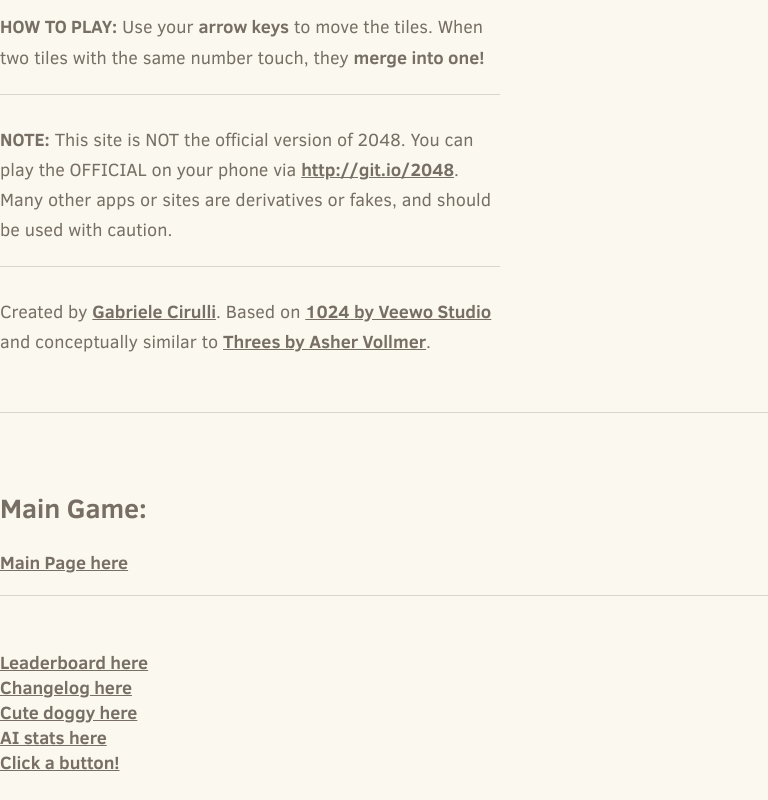
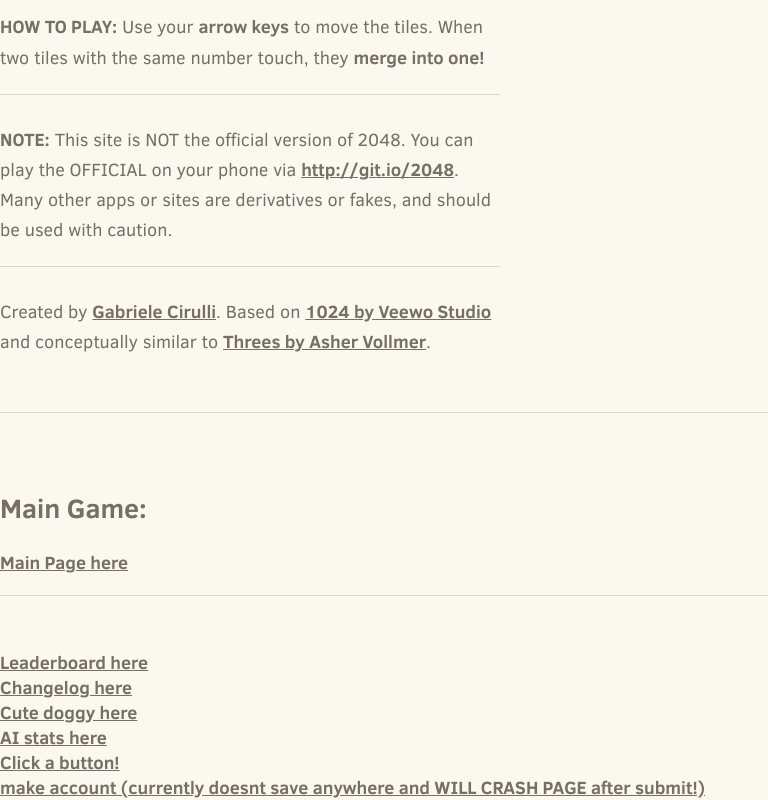
Before and after one commit to LoaffOfBread/2048galaxy, a plain HTML site: page 3x3.html in a window 1280 px wide. Shown: the part 1355-2155 px from the top of the page, without its empty margins (0-768 px from the left). Before the commit the page ends 2130 px from the top, so only its background shows below. Drawn offline with Linux system fonts and the light colour scheme.

Commit message:
Update 3x3.html

```diff
--- a/3x3.html
+++ b/3x3.html
@@ -112,6 +112,9 @@
     <br>
     <a href="button.html" target="_blank" title="Goes to button page">Click a button!</a>
     <br>
+    <a href="account.html" target="_blank" title="Goes to account page">make account (currently doesnt save anywhere and<strong class="important"> will crash page</strong> after submit!)</a>
+    <br>
+
     <script src="js/bind_polyfill.js"></script>
     <script src="js/classlist_polyfill.js"></script>
     <script src="js/animframe_polyfill.js"></script>
```
